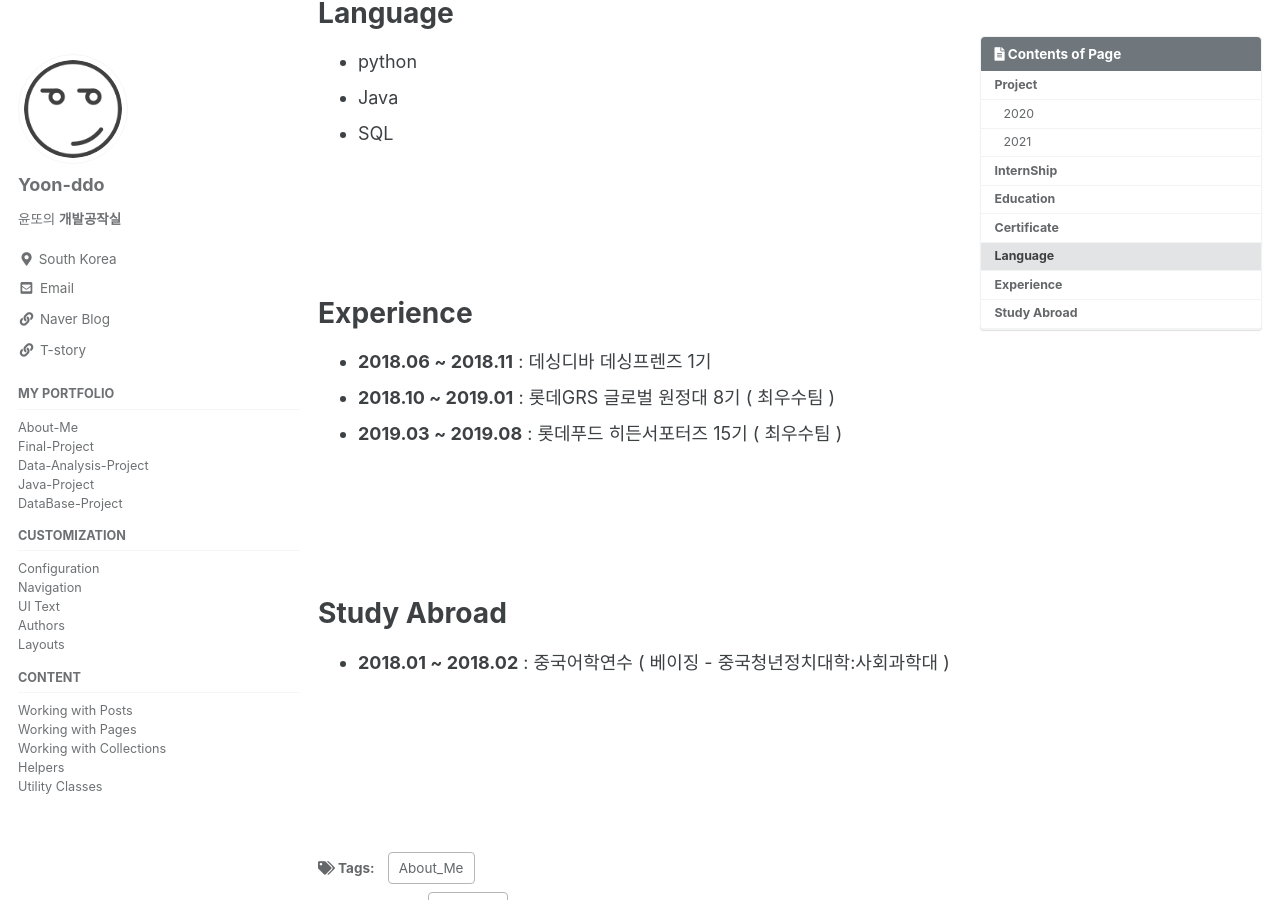
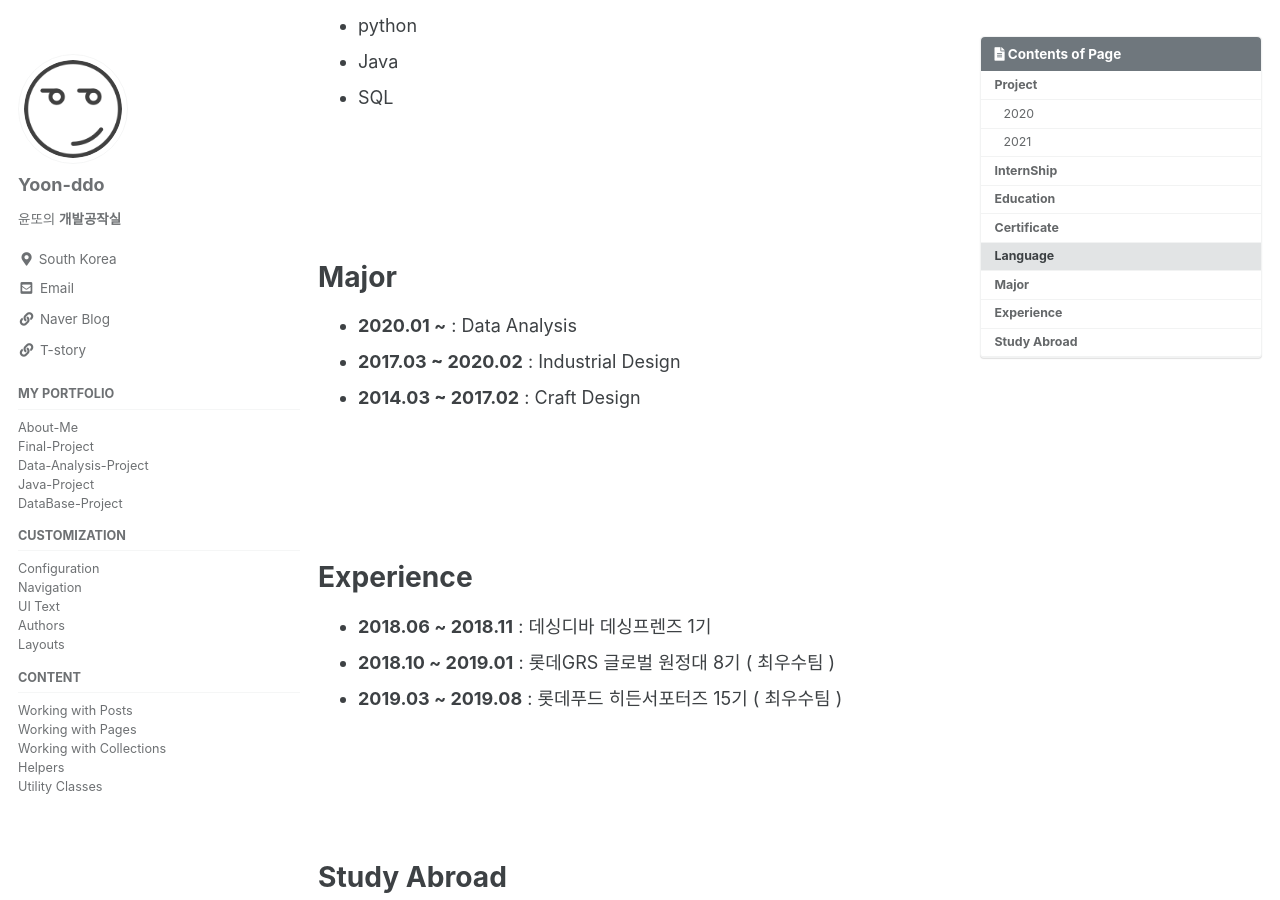
Before and after one commit to Yoon-ddo/Yoon-ddo.github.io, a Jekyll site: the page built from _posts/2021-01-01-YoonSoYoung.md, in a window 1280 px wide and 900 px high, scrolled down 2018 px. Built offline with Jekyll 4.4.1, drawn with Linux system fonts in a browser that asks for light colours; cached includes are drawn as plain includes; part of the change alters nothing that is shown; some of the changed text lies outside the part shown.

Commit message:
Update 2021-01-01-YoonSoYoung.md

```diff
--- a/_posts/2021-01-01-YoonSoYoung.md
+++ b/_posts/2021-01-01-YoonSoYoung.md
@@ -17,11 +17,11 @@ tags:
 
 | Date | Project | Score | PPT |
 |:---:|---|:---:|:---:|
-| 2020.08 ~ 2020.09 | BIG CONTEST Innovation 분야<br>코로나 시대의 언택트 소통 클래스<br>Kids Social Connector | 상위 3%<br>본선진출 | [ppt](https://drive.google.com/file/d/10qhIhG13L9pWxKrExeipfNKfCbu2_k_w/view?usp=sharing) |
-| 2020.07 ~ 2020.08 | 비정형데이터를 이용한<br>스타트업 투자예측 | 최우수상 | [ppt](https://drive.google.com/file/d/12WP2joZ01BSsQ5mTxnI1QgcjNpC0ySI3/view?usp=sharing)<br>[발표영상](https://youtu.be/fWgNljDLyxQ) |
-| 2020.07 ~ 2020.10 | Kakao Arena 공모전<br>Melon Playlist Continuation | 47등<br>(785팀) | [ppt](https://drive.google.com/file/d/1I87OgbYh7G-BU0-Mq2SwqL6xYWb8OC_T/view?usp=sharing) |
-| 2020.06 ~ 2020.06 | 보험사 데이터를 이용한 보험사기자 찾기 프로젝트 | - | [ppt](https://drive.google.com/file/d/1qu1vMrhqa-4YEvxG8CzWcbiu7i-GWfsK/view?usp=sharing) |
-| 2020.02 ~ 2020.02 | 소셜데이터를 활용한<br>음식 트랜드 분석 | 금상 | [ppt](https://drive.google.com/file/d/1TEVn6Pkuz4fggpctEIlzCXFxXGOHr3OZ/view?usp=sharing) |
+| **2020.08 ~ 2020.09** | BIG CONTEST Innovation 분야<br>코로나 시대의 언택트 소통 클래스<br>Kids Social Connector | 상위 3%<br>본선진출 | [ppt](https://drive.google.com/file/d/10qhIhG13L9pWxKrExeipfNKfCbu2_k_w/view?usp=sharing) |
+| **2020.07 ~ 2020.08** | 비정형데이터를 이용한<br>스타트업 투자예측 | 최우수상 | [ppt](https://drive.google.com/file/d/12WP2joZ01BSsQ5mTxnI1QgcjNpC0ySI3/view?usp=sharing)|
+| **2020.07 ~ 2020.10** | Kakao Arena 공모전<br>Melon Playlist Continuation | 47등<br>(785팀) | [ppt](https://drive.google.com/file/d/1I87OgbYh7G-BU0-Mq2SwqL6xYWb8OC_T/view?usp=sharing) |
+| **2020.06 ~ 2020.06** | 보험사 데이터를 이용한 보험사기자 찾기 프로젝트 | - | [ppt](https://drive.google.com/file/d/1qu1vMrhqa-4YEvxG8CzWcbiu7i-GWfsK/view?usp=sharing) |
+| **2020.02 ~ 2020.02** | 소셜데이터를 활용한<br>음식 트랜드 분석 | 금상 | [ppt](https://drive.google.com/file/d/1TEVn6Pkuz4fggpctEIlzCXFxXGOHr3OZ/view?usp=sharing) |
 
 
 
@@ -38,7 +38,6 @@ tags:
 # InternShip
 * **2020.09 ~ 2020.12** : 서초구청 AI  영상처리 개발지원 ( 나무플래닛, 계약직 )
   - [ppt](https://drive.google.com/file/d/19pPQPI8KHEUWm1RRZ61zQvpjUv0c8vcX/view?usp=sharing)
-  - [mov](https://youtu.be/Y-fL-ft-4-o)
 
 <br><br><br><br>
 
@@ -63,6 +62,13 @@ tags:
 
 <br><br><br><br>
 
+# Major
+* **2020.01 ~** : Data Analysis
+* **2017.03 ~ 2020.02** : Industrial Design
+* **2014.03 ~ 2017.02** : Craft Design
+
+<br><br><br><br>
+
 # Experience
 * **2018.06 ~ 2018.11** : 데싱디바 데싱프렌즈 1기
 * **2018.10 ~ 2019.01** : 롯데GRS 글로벌 원정대 8기 ( 최우수팀 )
```
